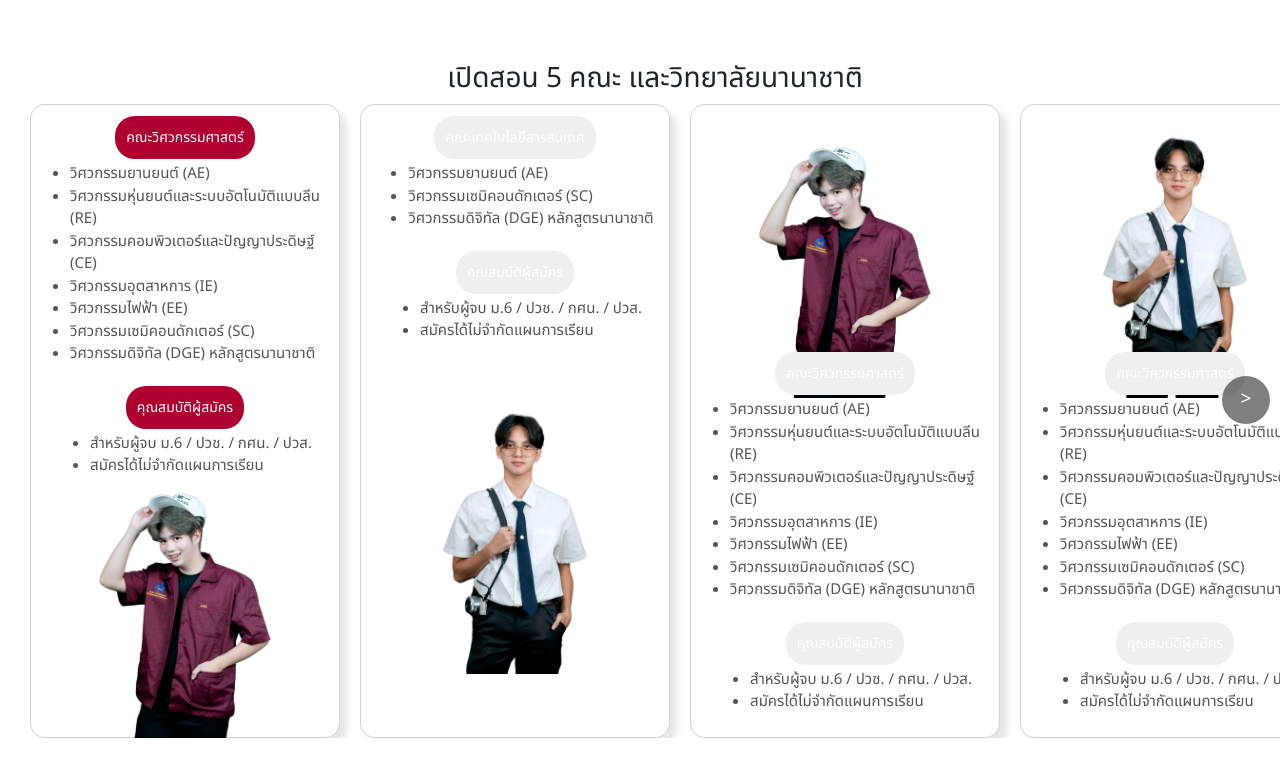
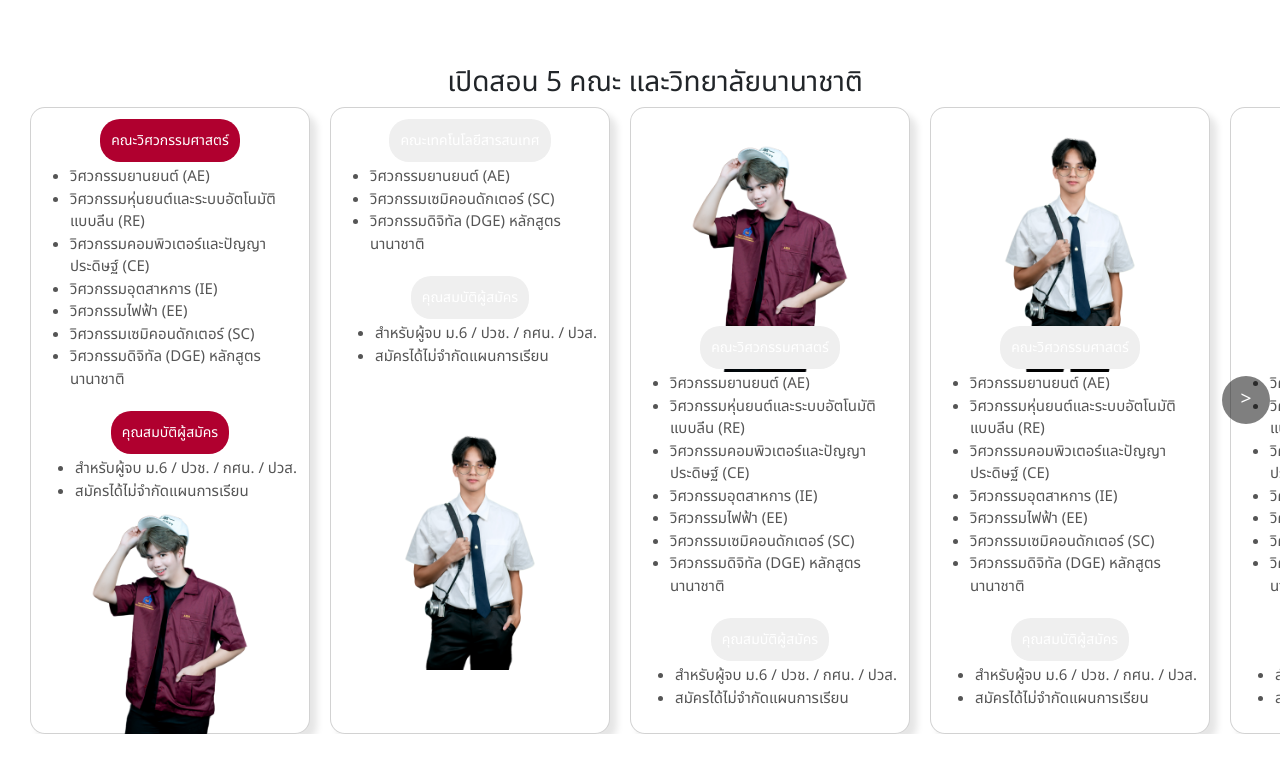
Before and after one commit to 0764nuttamon/mockupTNI, a website: page index.html in a window 1280 px wide. Drawn offline with nearby package versions, Linux system fonts and the light colour scheme.

Commit message:
Update index.html

```diff
--- a/index.html
+++ b/index.html
@@ -35,7 +35,7 @@
         .card {
             flex: 0 0 auto;
             /* ป้องกันการ์ดหดตัว */
-            width: 310px;
+            width: 280px;
 
             /* กำหนดความกว้างของการ์ดแต่ละใบ */
             border-radius: 15px;
```
